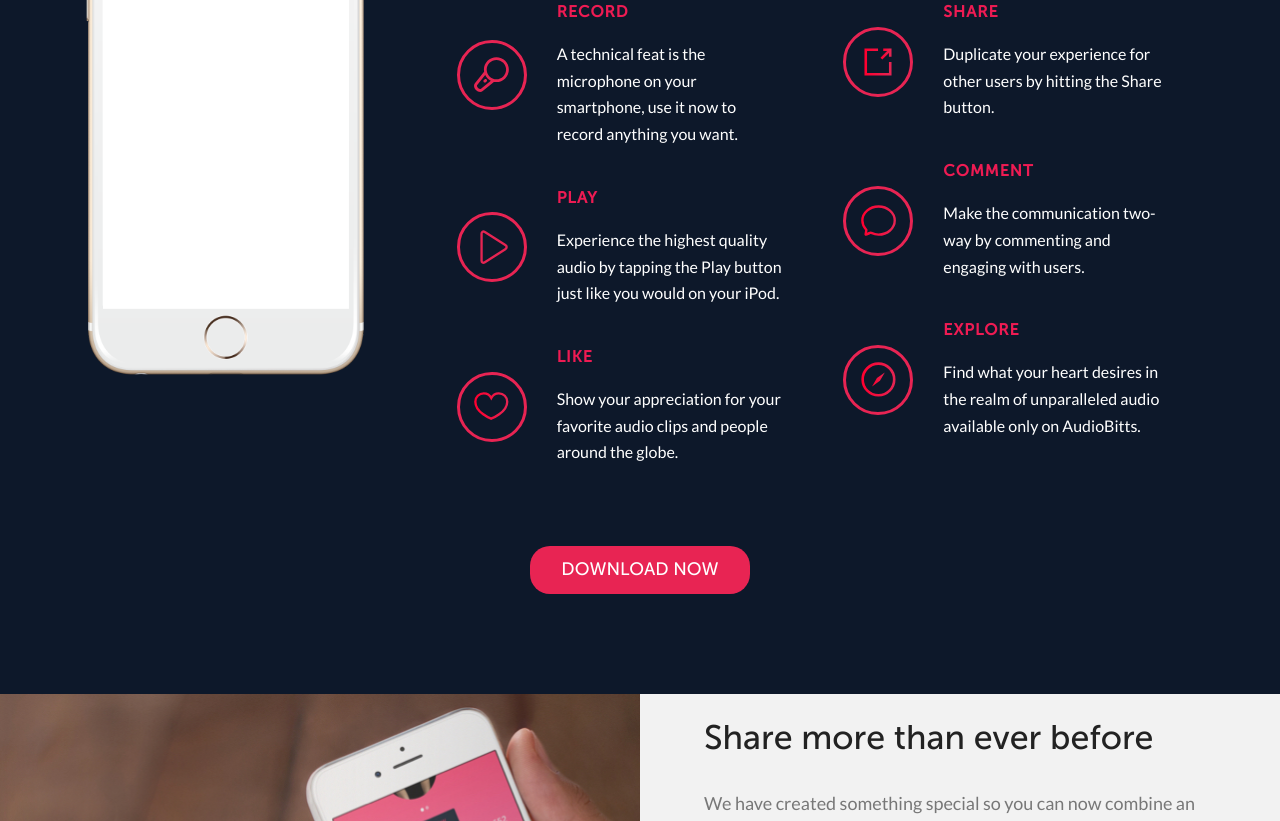
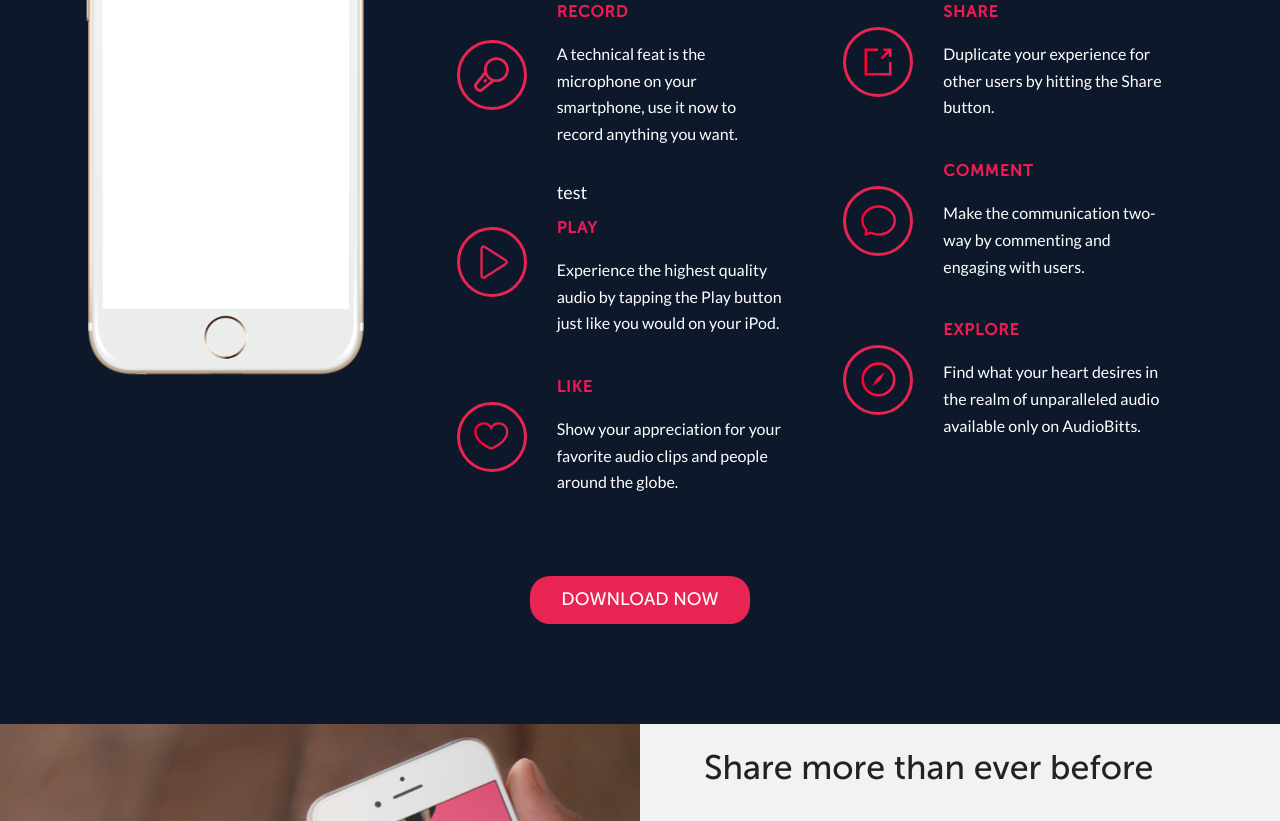
Before and after one commit to maxcoyote/audiobitts-landing-page, a Jekyll site: the page built from index.markdown, in a window 1280 px wide and 900 px high, scrolled down 1117 px, cut to the strip 79-900 px from the top of the window. Built offline with Jekyll 4.4.1, drawn with Linux system fonts in a browser that asks for light colours; nearby versions of some CDN libraries; some web fonts are replaced.

Commit message:
{{ page.play }}

```diff
--- a/_layouts/index.html
+++ b/_layouts/index.html
@@ -56,6 +56,7 @@ layout: default
 								<li class="feature-item">
 									<div class="feature-item-icon play"></div>
 									<div class="feature-item-text">
+										{{ page.play }}
 										<h4>Play</h4>
 										<p>Experience the highest quality audio by tapping the Play button just like you would on your iPod.</p>
 									</div>
```
